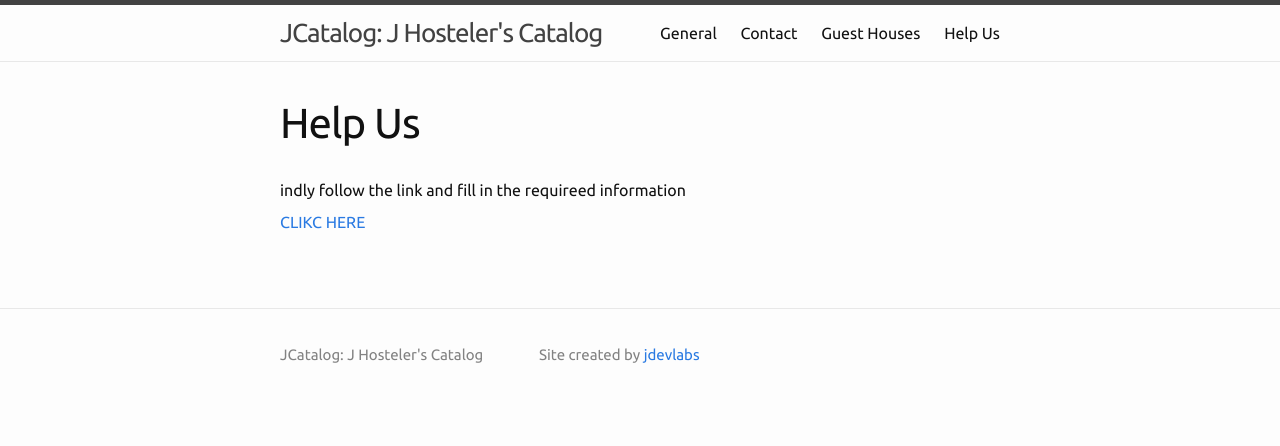
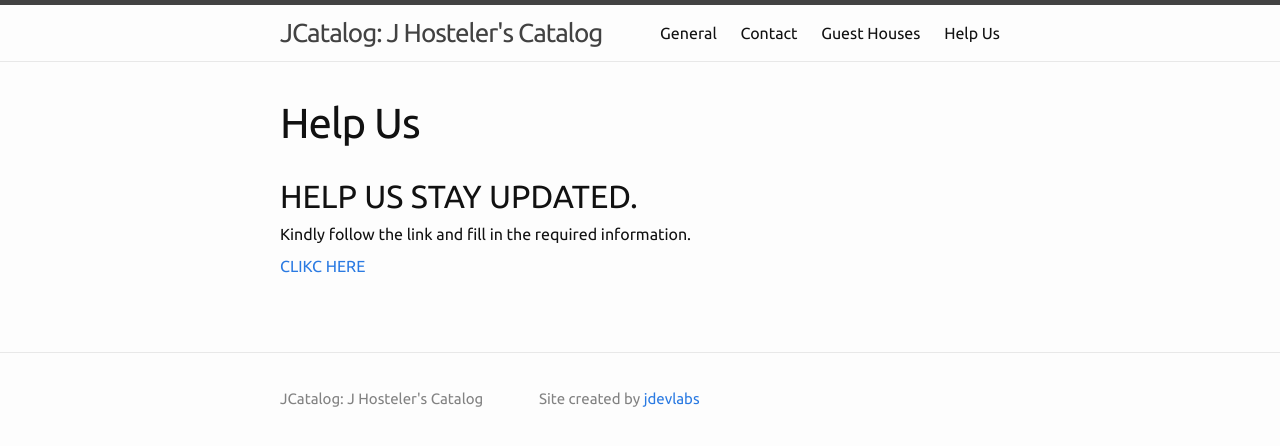
Before and after one commit to jdevlabs/JCatalog, a Jekyll site: the page built from pages/help_us/index.md, in a window 1280 px wide. Shown: the top 446 px of the page. Built offline with Jekyll 4.4.1, drawn with Linux system fonts in a browser that asks for light colours.

Commit message:
spell typos.

```diff
--- a/pages/help_us/index.md
+++ b/pages/help_us/index.md
@@ -3,7 +3,9 @@ layout: page
 title: Help Us
 permalink: /help_us/
 ---
-indly follow the link and fill in the requireed information
+## HELP US STAY UPDATED.
+Kindly follow the link and fill in the required information.
+
 
 
 [CLIKC HERE](http://tinyurl.com/helpusform)
```
